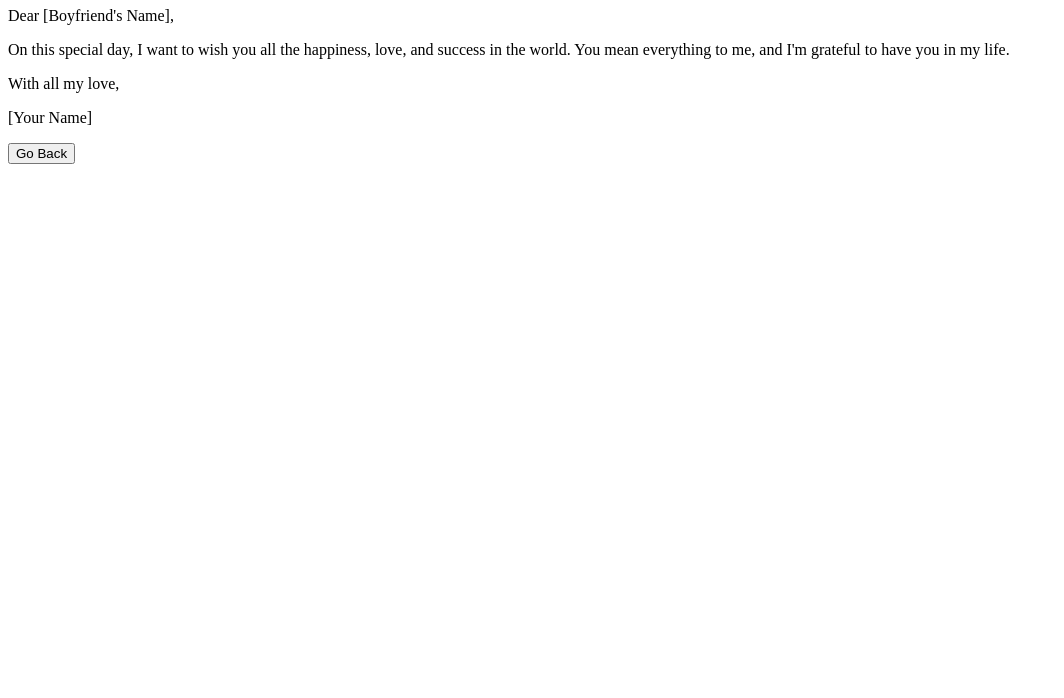
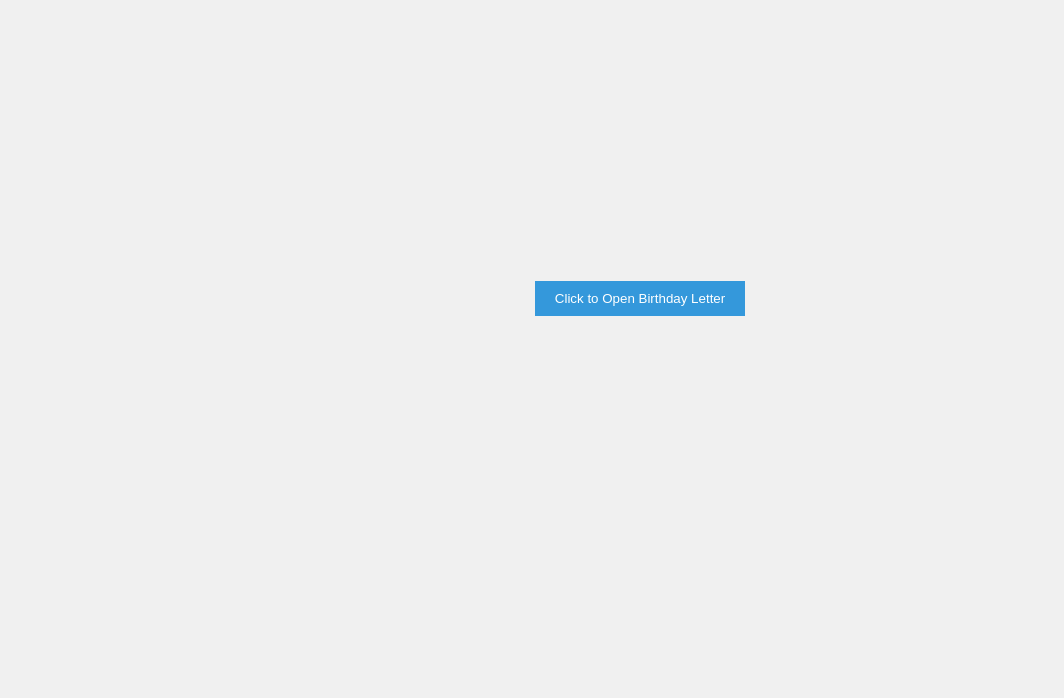
Before and after one commit to smackeem/HappyBirthday, a plain HTML site: page index.html in a window 1280 px wide. Shown: the part 102-800 px from the top of the page, without its empty margins (0-1064 px from the left). Drawn offline with Linux system fonts and the light colour scheme.

Commit message:
code before new changes

```diff
--- a/index.html
+++ b/index.html
@@ -3,7 +3,8 @@
 <head>
     <meta charset="UTF-8">
     <meta name="viewport" content="width=device-width, initial-scale=1.0">
-    <link rel="stylesheet" type="text/css" href="styles.css">
+    <link rel="stylesheet" type="text/css" href="style.css">
+    <script src="app.js"></script>
     <title>Happy Birthday!</title>
 </head>
 <body>
@@ -22,6 +23,6 @@
         <p>[Your Name]</p>
         <button id="back-button">Go Back</button>
     </div>
-    <script src="script.js"></script>
+
 </body>
 </html>
```
